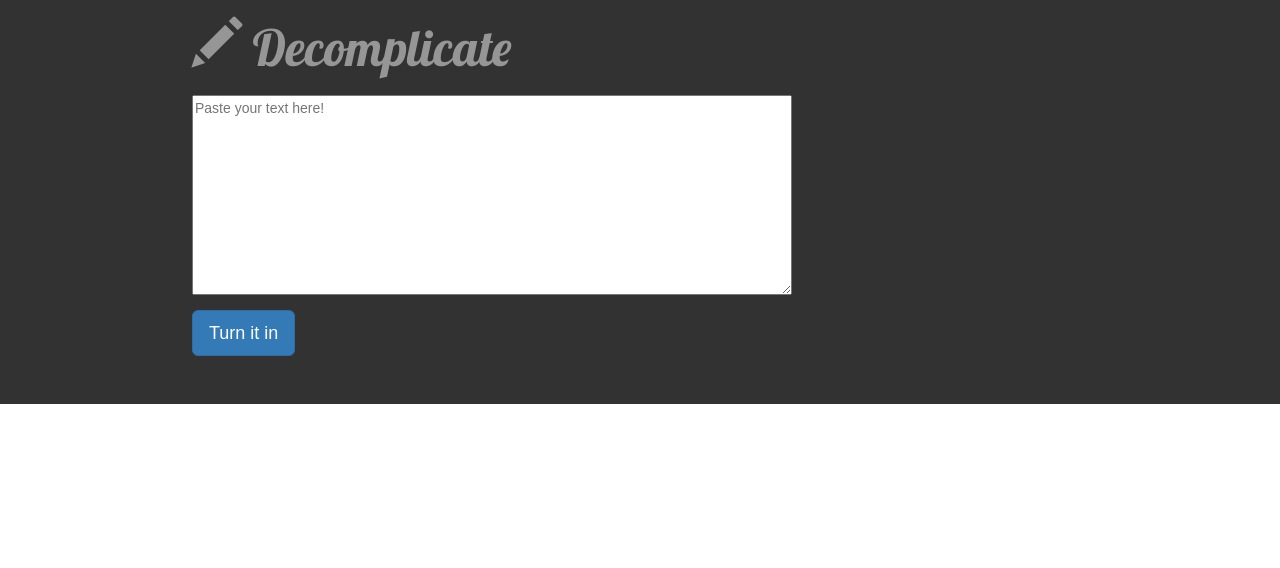
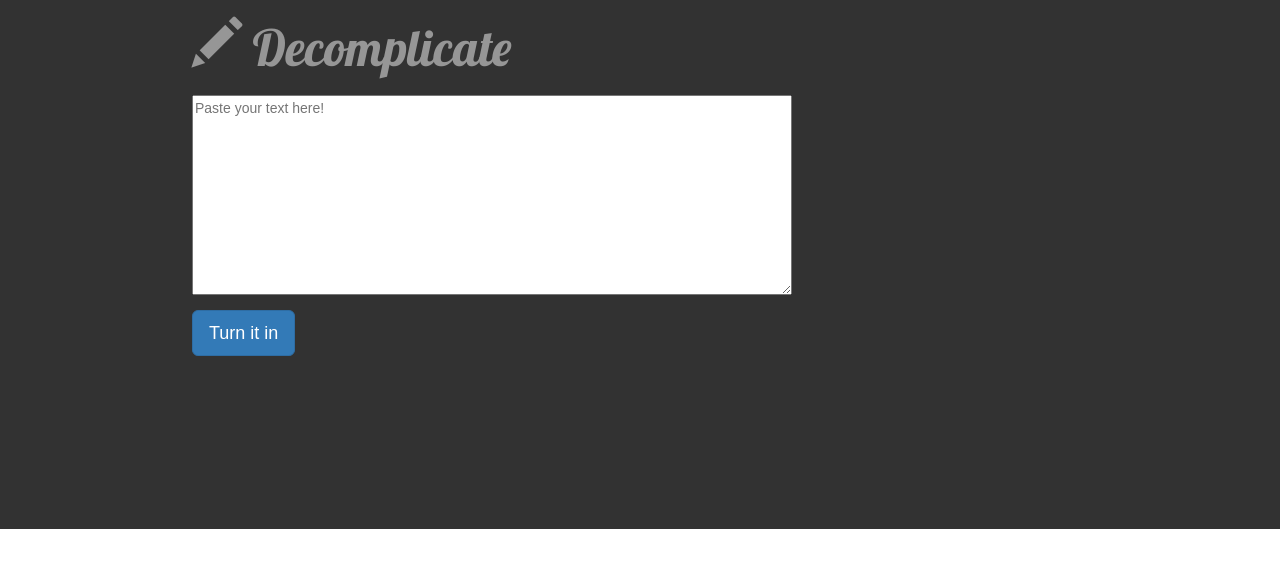
Before and after one commit to xkxx/dubhacks-2016, a React (Create React App) app in the folder client/: page / in a window 1280 px wide. Shown: the top 568 px of the page. Built offline with nearby package versions, Linux system fonts and the light colour scheme; a web font is replaced by a local one.

Commit message:
Update App.css

```diff
--- a/client/src/App.css
+++ b/client/src/App.css
@@ -32,7 +32,7 @@ h2{
 .secondd{
   background-color:rgb(50,50,50);
   margin-top:-2.4%;
-  height:100%;
+  height:560px;
   margin-bottom:0px;
 
 }
```
